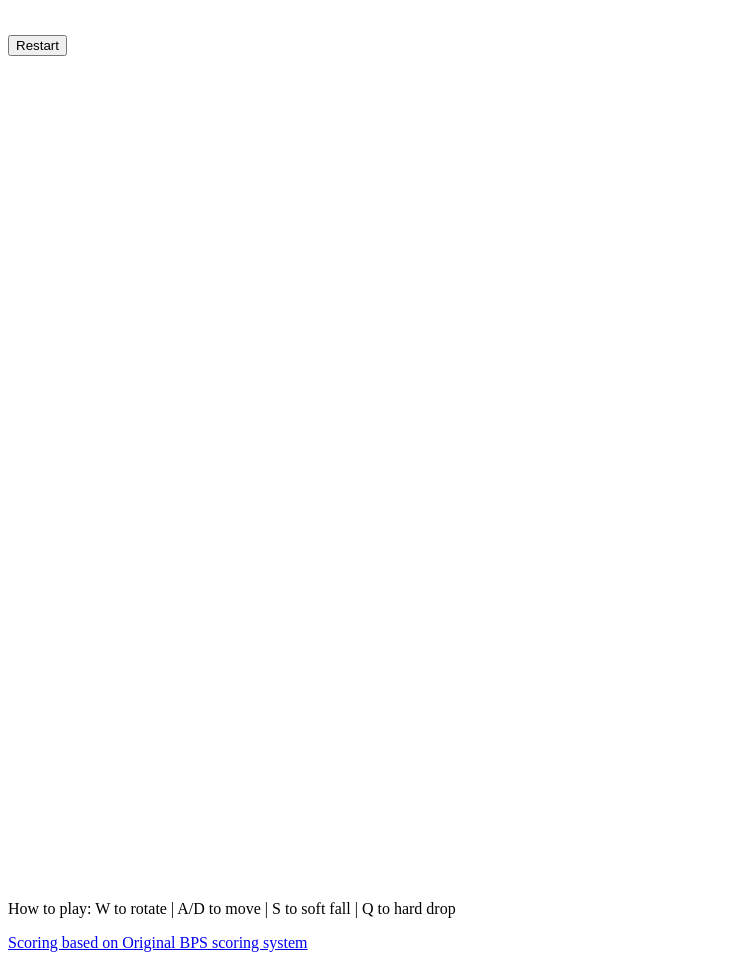
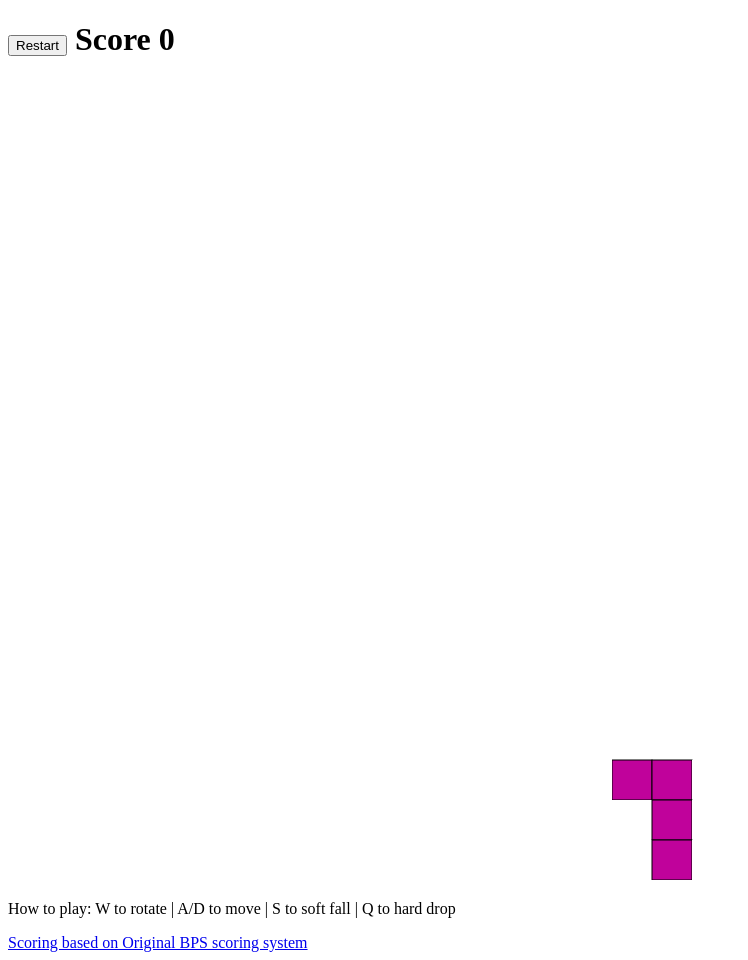
Before and after one commit to egessner/NInstancesTetris, a plain HTML site: page index.html in a window 1280 px wide. Shown: the whole page, without its empty margins (0-748 px from the left). Drawn offline with Linux system fonts and the light colour scheme.

Commit message:
Step one - Create a Tetris calss

```diff
--- a/main.js
+++ b/Tetris.js
@@ -18,10 +18,12 @@ class Tetris {
     this.BUFFERSPACE = 4;
     this.DFALLSPEED = .5;
 
-    this.delta;
-    this.grid;
-    this.sideGrid;
-    this.requestID;
+    this.delta = 0;
+    this.now = 0;
+    this.grid = 0;
+    this.sideGrid = 0;
+    this.requestID = 0;
+
 
     this.mainCanvas = document.getElementById('mainCanvas');
     this.sideCanvas = document.getElementById('sideCanvas');
@@ -49,9 +51,9 @@ class Tetris {
 
     this.updateSideGrid();
     this.drawSideGrid();
-    document.addEventListener('keypress', onKeyPress);
-    document.addEventListener('keydown', onKeyDown);
-    this.button.addEventListener('click', main);
+    document.addEventListener('keypress', this.onKeyPress);
+    document.addEventListener('keydown', this.onKeyDown);
+    // this.button.addEventListener('click', main);
   }
 
   /**
@@ -410,6 +412,7 @@ class Tetris {
    * @description Main draw loop
    */
   draw() {
+    // getting an error on the next line and no its not becasue of Date.now()
     this.now = Date.now();
     this.delta = this.now - this.then;
 
@@ -431,7 +434,7 @@ class Tetris {
     }
 
     if (!this.gameOver) {
-      this.requestID = requestAnimationFrame(draw);
+      this.requestID = requestAnimationFrame(this.draw);
     } else {
       this.killTetris();
       this.displayGameOver();
--- a/index.html
+++ b/index.html
@@ -14,7 +14,8 @@
     <canvas id='mainCanvas' width='600' height='800'></canvas>
     <canvas id='sideCanvas' width='160' height='160'></canvas>
     <script src='.\shape.js'></script>
-    <script src='.\main.js'></script>
+    <script src='.\Tetris.js'></script>
+    <script src='.\runner.js'></script>
     <p>How to play: W to rotate | A/D to move | S to soft fall | Q to hard drop</p>
     <a href = 'https://tetris.wiki/Scoring'> Scoring based on Original BPS scoring system</a>
   </body>
--- /dev/null
+++ b/runner.js
@@ -0,0 +1,10 @@
+/* eslint linebreak-style: ['error', 'windows'] */
+/**
+ * @description
+ */
+function main() {
+  let tetris = new Tetris();
+  tetris.draw();
+}
+
+main();
```
